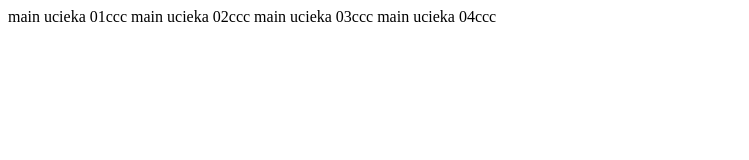
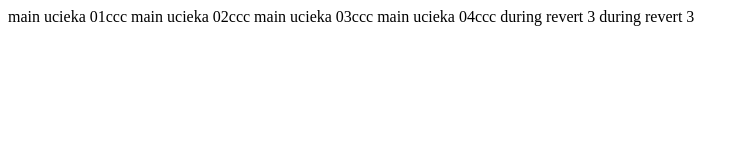
Before and after one commit to rumburakgit/gitjenkinsdemo1, a plain HTML site: page index3.html in a window 1280 px wide. Shown: the whole page, without its empty margins (0-749 px from the left). Drawn offline with Linux system fonts and the light colour scheme.

Commit message:
Update index3.html
during revert 3

```diff
--- a/index3.html
+++ b/index3.html
@@ -8,6 +8,9 @@
     main ucieka 03ccc
     main ucieka 04ccc
 </head>
+
+    during revert 3
+    during revert 3
 <body>
 
 </body>
```
